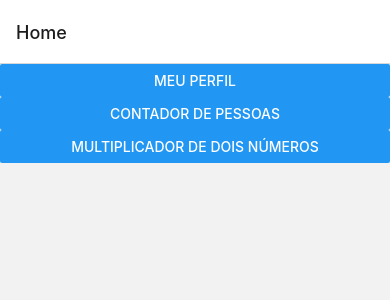
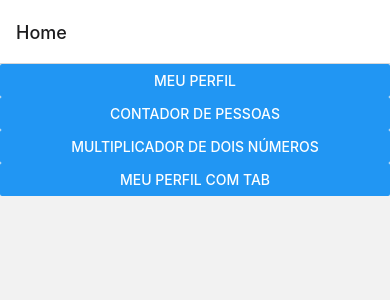
Before and after one commit to hotel-eme/tp-web, a React Native app: screen / in a window 390 px wide. Shown: the top 300 px of the page. Built offline with nearby package versions, Linux system fonts and the light colour scheme.

Commit message:
Adiciona tela "Meu perfil Tab" no menu principal

```diff
--- a/App.js
+++ b/App.js
@@ -5,6 +5,7 @@ import { Button, View } from 'react-native';
 import { MeuPerfilScreen } from "./src/screens/01.MeuPerfil";
 import { ContadorPessoasScreen } from "./src/screens/02.ContadorPessoas";
 import { MultiplicadorDoisNumerosScreen } from "./src/screens/03.MultiplicadorDoisNumeros";
+import { MeuPerfilTab } from "./src/screens/13.MeuPerfilTab";
 
 const Stack = createNativeStackNavigator();
 
@@ -14,6 +15,7 @@ function HomeScreen(props) {
       <Button title="Meu Perfil" onPress={function () { props.navigation.navigate('Meu Perfil') }} />
       <Button title="Contador de Pessoas" onPress={function () { props.navigation.navigate('Contador de Pessoas') }} />
       <Button title="Multiplicador de Dois Números" onPress={function () { props.navigation.navigate('Multiplicador de Dois Números') }} />
+      <Button title="Meu Perfil com Tab" onPress={function () { props.navigation.navigate('Meu Perfil Tab') }} />
     </View>
   );
 }
@@ -26,6 +28,7 @@ export default function App() {
         <Stack.Screen name="Meu Perfil" component={MeuPerfilScreen} />
         <Stack.Screen name="Contador de Pessoas" component={ContadorPessoasScreen} />
         <Stack.Screen name="Multiplicador de Dois Números" component={MultiplicadorDoisNumerosScreen} />
+        <Stack.Screen name="Meu Perfil Tab" component={MeuPerfilTab} />
       </Stack.Navigator>
     </NavigationContainer>
   );
```
